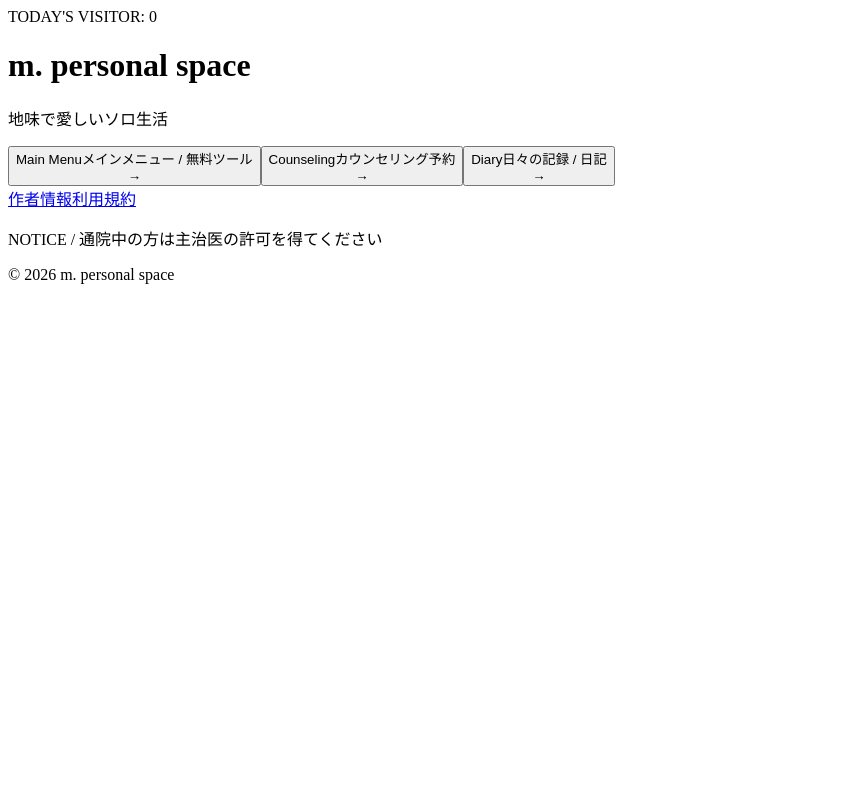
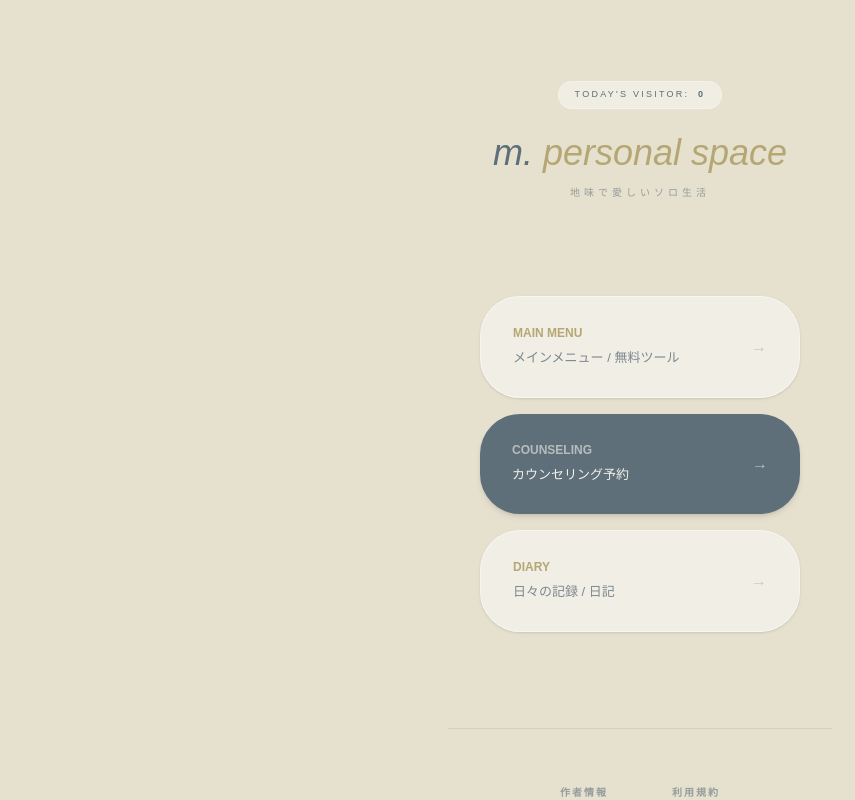
Before and after one commit to minomon893/m.-personal-space, a Next.js app: page / in a window 1280 px wide. Shown: the top 800 px of the page, without its empty margins (0-855 px from the left). Built offline with nearby package versions, Linux system fonts and the light colour scheme; no server answers; the database is empty.

Commit message:
fix: layoutを分離してデザインを完全復元

```diff
--- a/src/app/layout.js
+++ b/src/app/layout.js
@@ -1,11 +1,18 @@
 // app/layout.js
+import "./globals.css"; // 必要であれば読み込み
+
+export const metadata = {
+  title: "m. personal space",
+  description: "地味で愛しいソロ生活",
+};
+
 export default function RootLayout({ children }) {
   return (
     <html lang="ja">
-      <body>
-        {/* children をレンダリングする必要があります */}
+      {/* 全体の背景色を一貫させるためにbodyに色を指定します */}
+      <body style={{ backgroundColor: '#E6E1CF', margin: 0 }}>
         {children}
       </body>
     </html>
-  )
+  );
 }
```
